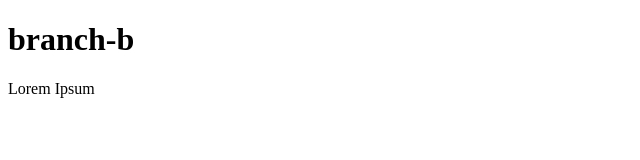
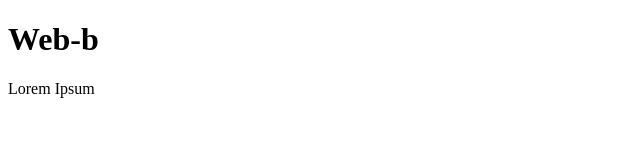
Before and after one commit to ghipermax/Laba-1, a plain HTML site: page index.html in a window 1280 px wide. Shown: the whole page, without its empty margins (0-640 px from the left). Drawn offline with Linux system fonts and the light colour scheme.

Commit message:
Update index.html

```diff
--- a/index.html
+++ b/index.html
@@ -5,7 +5,7 @@
 <title>MIDPS</title>
 </head>
 <body>
-<h1>branch-b</h1>
+<h1>Web-b</h1>
 <p>Lorem Ipsum</p>
 </body>
 </html>
```
